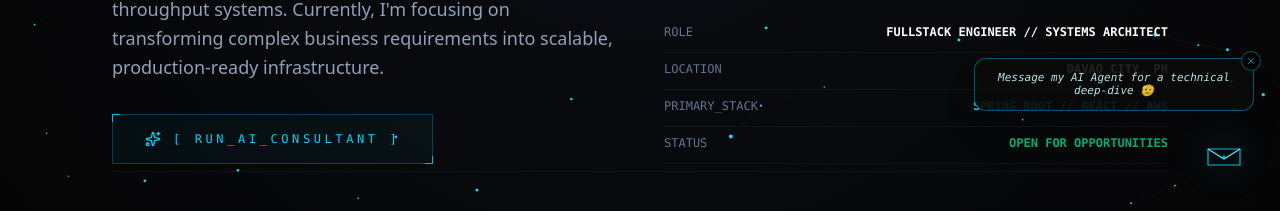
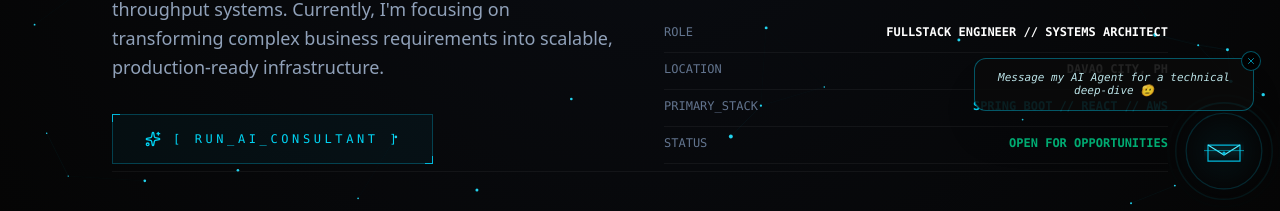
Before and after one commit to SaaammmyyyS/personal-website, a React (Vite) app: page / in a window 1280 px wide. Shown: the part 589-800 px from the top of the page. Built offline with nearby package versions, Linux system fonts and the light colour scheme.

Commit message:
feat: enhance AI logo animations

```diff
--- a/src/components/AITerminal.jsx
+++ b/src/components/AITerminal.jsx
@@ -38,29 +38,57 @@ const Typewriter = ({ text, delay = 10, onFinished }) => {
 const AICoreLogo = ({ isOpen, isTyping }) => {
   return (
     <motion.div
-      whileHover={{ scale: 1.1 }}
+      whileHover={{ scale: 1.05 }}
       whileTap={{ scale: 0.95 }}
+      animate={{ y: [0, -4, 0] }}
+      transition={{ duration: 4, repeat: Infinity, ease: "easeInOut" }}
       className="relative w-14 h-14 md:w-16 md:h-16 flex items-center justify-center cursor-pointer group"
     >
+      {/* RADIATING PULSE EFFECT */}
+      {[...Array(3)].map((_, i) => (
+        <motion.div
+          key={i}
+          initial={{ scale: 1, opacity: 0.5 }}
+          animate={{ scale: isTyping ? [1, 2, 1] : [1, 1.8], opacity: 0 }}
+          transition={{
+            duration: isTyping ? 1 : 2.5,
+            repeat: Infinity,
+            delay: i * 0.8,
+            ease: "easeOut"
+          }}
+          className="absolute inset-0 border border-cyan-500/50 rounded-full"
+        />
+      ))}
+
+      {/* Core Glow */}
       <motion.div
-        animate={isTyping ? { scale: [1, 1.4, 1], opacity: [0.3, 0.7, 0.3] } : { scale: [1, 1.1, 1], opacity: [0.2, 0.1, 0.2] }}
-        transition={{ duration: isTyping ? 0.4 : 3, repeat: Infinity }}
+        animate={isTyping ? { scale: [1, 1.3, 1], opacity: [0.4, 0.8, 0.4] } : { opacity: [0.2, 0.4, 0.2] }}
+        transition={{ duration: isTyping ? 0.5 : 3, repeat: Infinity }}
         className="absolute inset-0 bg-cyan-500/20 rounded-full blur-md group-hover:bg-cyan-400/30 transition-colors"
       />
 
+      {/* THE MESSAGE SYMBOL */}
       <motion.div
         animate={isTyping ? { x: [-1, 1, -1], y: [1, -1, 1] } : {}}
         transition={{ duration: 0.1, repeat: Infinity }}
-        className="relative w-10 h-10 z-10"
+        className="relative w-10 h-10 z-10 overflow-hidden rounded-sm"
       >
+        {/* Scanning Beam */}
+        <motion.div
+          animate={{ top: ['-10%', '110%'] }}
+          transition={{ duration: 2.5, repeat: Infinity, ease: "linear" }}
+          className="absolute left-0 w-full h-[1px] bg-cyan-400/60 shadow-[0_0_10px_rgba(34,211,238,1)] z-20 pointer-events-none"
+        />
+
         <svg viewBox="0 0 100 100" className="w-full h-full fill-none">
           <motion.path
             d="M10 35 L90 35 L90 75 L10 75 Z"
             stroke="currentColor"
             strokeWidth="3"
-            className="text-cyan-500 group-hover:text-cyan-400"
+            className="text-cyan-500 group-hover:text-cyan-400 transition-colors"
             animate={{ opacity: isOpen ? 0.4 : 1 }}
           />
+
           <AnimatePresence mode="wait">
             {!isOpen ? (
               <motion.path
@@ -75,11 +103,11 @@ const AICoreLogo = ({ isOpen, isTyping }) => {
               />
             ) : (
               <motion.g key="open" initial={{ opacity: 0 }} animate={{ opacity: 1 }}>
-                {[0, 1].map((i) => (
+                {[0, 1, 2].map((i) => (
                   <motion.path
                     key={i}
-                    animate={{ y: [-5, -20], opacity: [0, 1, 0] }}
-                    transition={{ duration: 1, repeat: Infinity, delay: i * 0.5 }}
+                    animate={{ y: [-5, -25], opacity: [0, 1, 0] }}
+                    transition={{ duration: 1, repeat: Infinity, delay: i * 0.4 }}
                     d="M35 30 L50 15 L65 30"
                     stroke="#22d3ee"
                     strokeWidth="3"
@@ -92,14 +120,14 @@ const AICoreLogo = ({ isOpen, isTyping }) => {
         </svg>
       </motion.div>
 
-      <div className="absolute inset-0 opacity-0 group-hover:opacity-100 transition-opacity">
+      {/* Decorative HUD Corners */}
+      <div className="absolute inset-0 opacity-0 group-hover:opacity-100 transition-opacity pointer-events-none">
         <div className="absolute top-0 left-0 w-3 h-3 border-t-2 border-l-2 border-cyan-400" />
         <div className="absolute bottom-0 right-0 w-3 h-3 border-b-2 border-r-2 border-cyan-400" />
       </div>
     </motion.div>
   );
 };
-
 
 const AITerminal = () => {
   const [isOpen, setIsOpen] = useState(false);
@@ -131,7 +159,7 @@ const AITerminal = () => {
 
     const historyForAPI = messages
       .filter(m => m.role === 'user' || (m.role === 'assistant' && !m.content.includes("Welcome. I am Ivan's Architectural Intelligence")))
-      .slice(-4) // Keep it short
+      .slice(-4)
       .map(m => ({
         role: m.role,
         content: m.content.replace(/\*\*/g, '')
@@ -146,10 +174,7 @@ const AITerminal = () => {
       const response = await fetch(import.meta.env.VITE_AI_API_URL, {
         method: 'POST',
         headers: { 'Content-Type': 'application/json' },
-        body: JSON.stringify({
-          question: query,
-          history: historyForAPI
-        }),
+        body: JSON.stringify({ question: query, history: historyForAPI }),
       });
       const data = await response.json();
       setMessages(prev => [...prev, { role: 'assistant', content: data.answer || "No response from uplink.", isAnimated: false, meta: "INBOUND_DATA // STACK_READ" }]);
@@ -203,7 +228,7 @@ const AITerminal = () => {
                   <span className="text-[9px] text-cyan-500/80 uppercase flex items-center gap-1.5"><ShieldCheck size={12}/> ENCRYPTED_NODE</span>
                   <span className="text-[9px] text-emerald-500/80 uppercase flex items-center gap-1.5"><Activity size={12}/> SYSTEM_ACTIVE</span>
               </div>
-              <button onClick={() => setIsOpen(false)} className="text-slate-500 hover:text-white"><X size={18} /></button>
+              <button onClick={() => setIsOpen(false)} className="text-slate-500 hover:text-white transition-colors"><X size={18} /></button>
             </div>
 
             <div ref={scrollRef} className="h-[380px] overflow-y-auto p-5 space-y-6 text-[12px] scrollbar-thin scrollbar-thumb-cyan-900/50">
```
